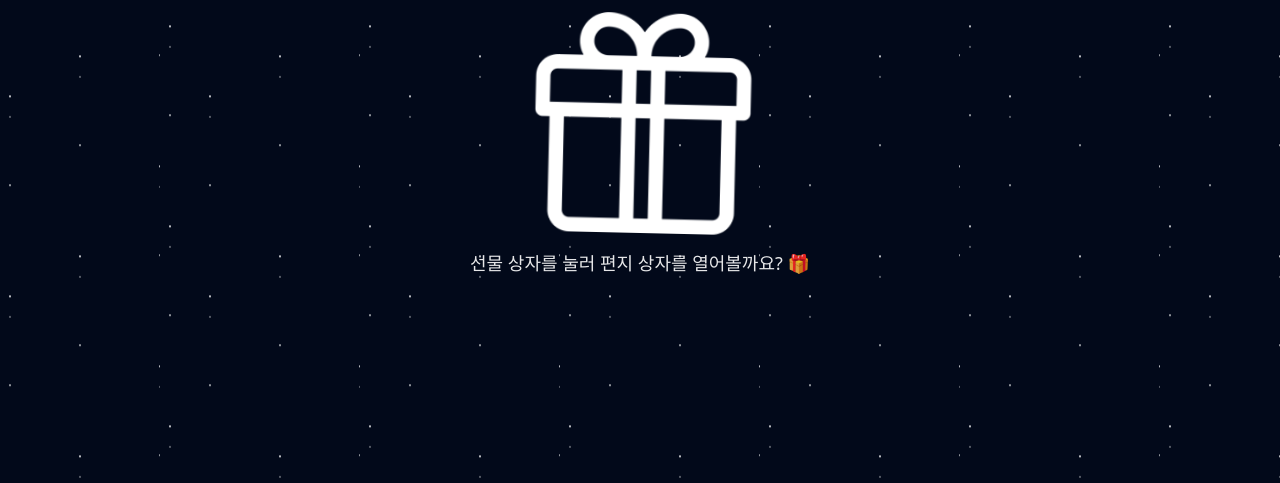
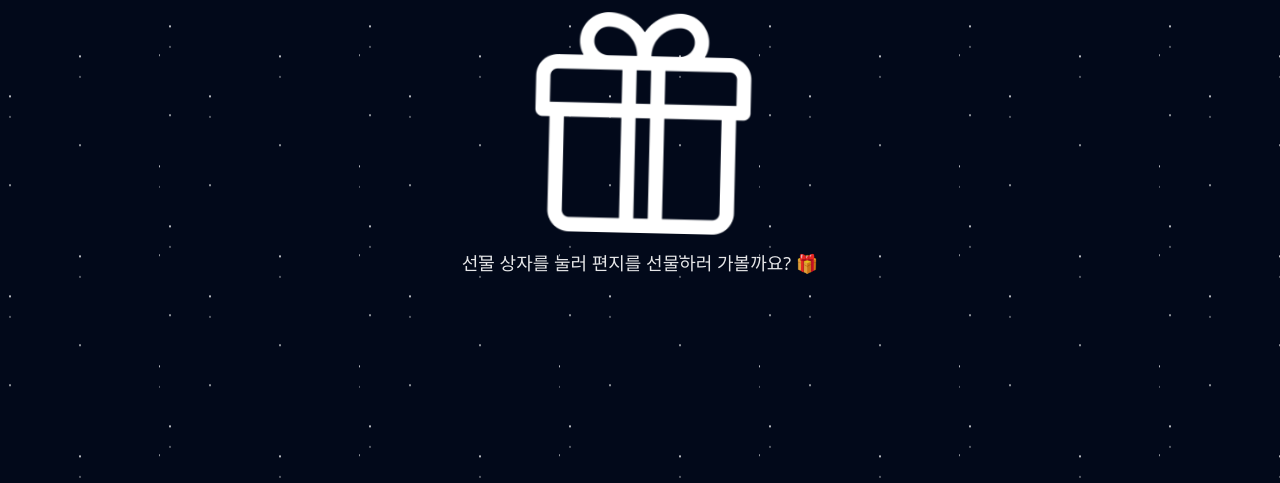
Before and after one commit to sonenae10-blip/christmas-letter, a plain HTML site: page index.html in a window 1280 px wide. Shown: the part 317-800 px from the top of the page. Drawn offline with Linux system fonts and the light colour scheme; a web font is replaced by a local one.

Commit message:
Add files via upload

```diff
--- a/index.html
+++ b/index.html
@@ -24,7 +24,7 @@
             id="giftBox"
         />
 
-        <p class="gift-caption">선물 상자를 눌러 편지 상자를 열어볼까요? 🎁</p>
+        <p class="gift-caption">선물 상자를 눌러 편지를 선물하러 가볼까요? 🎁</p>
     </div>
 
     <script>
```
